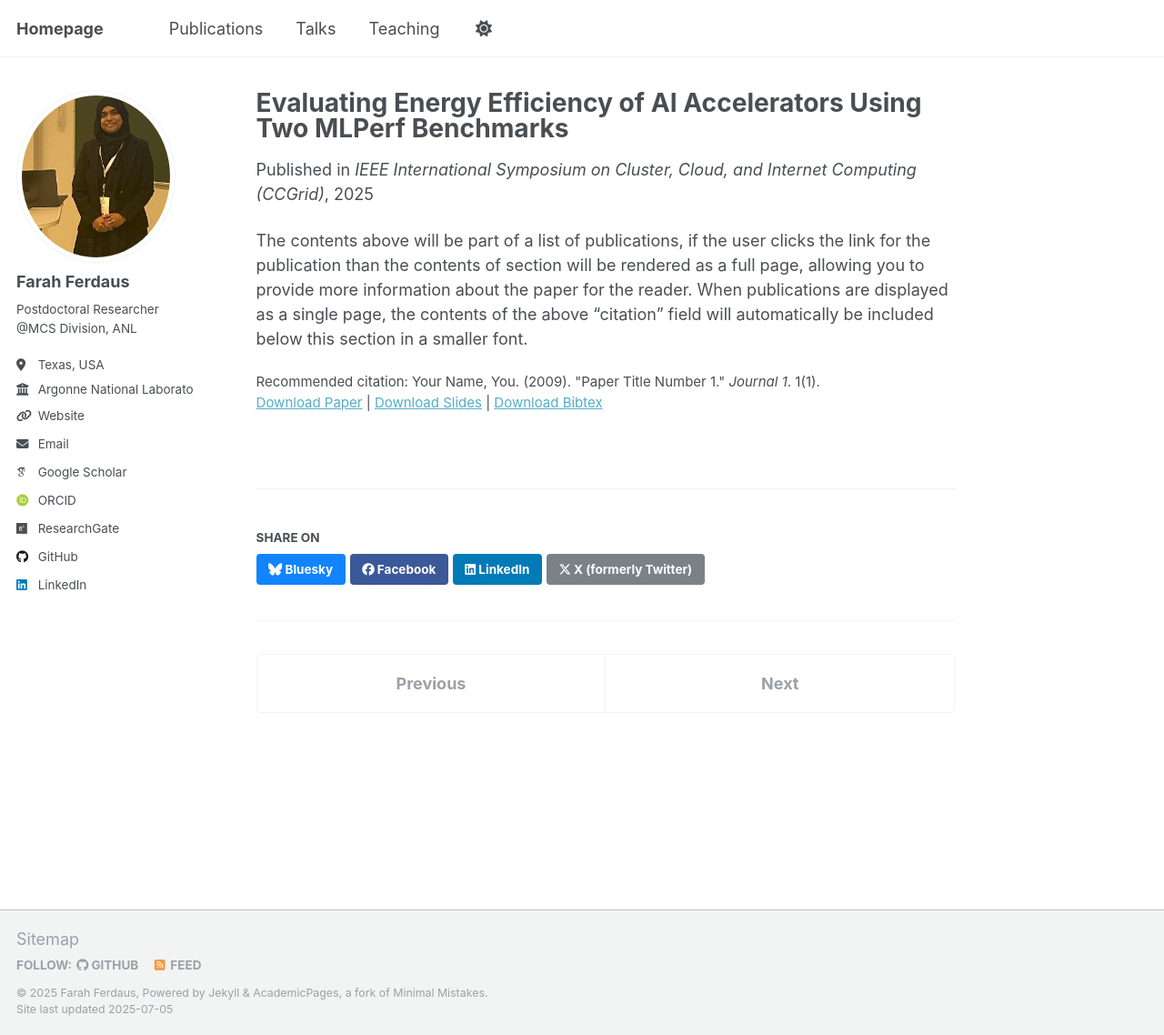
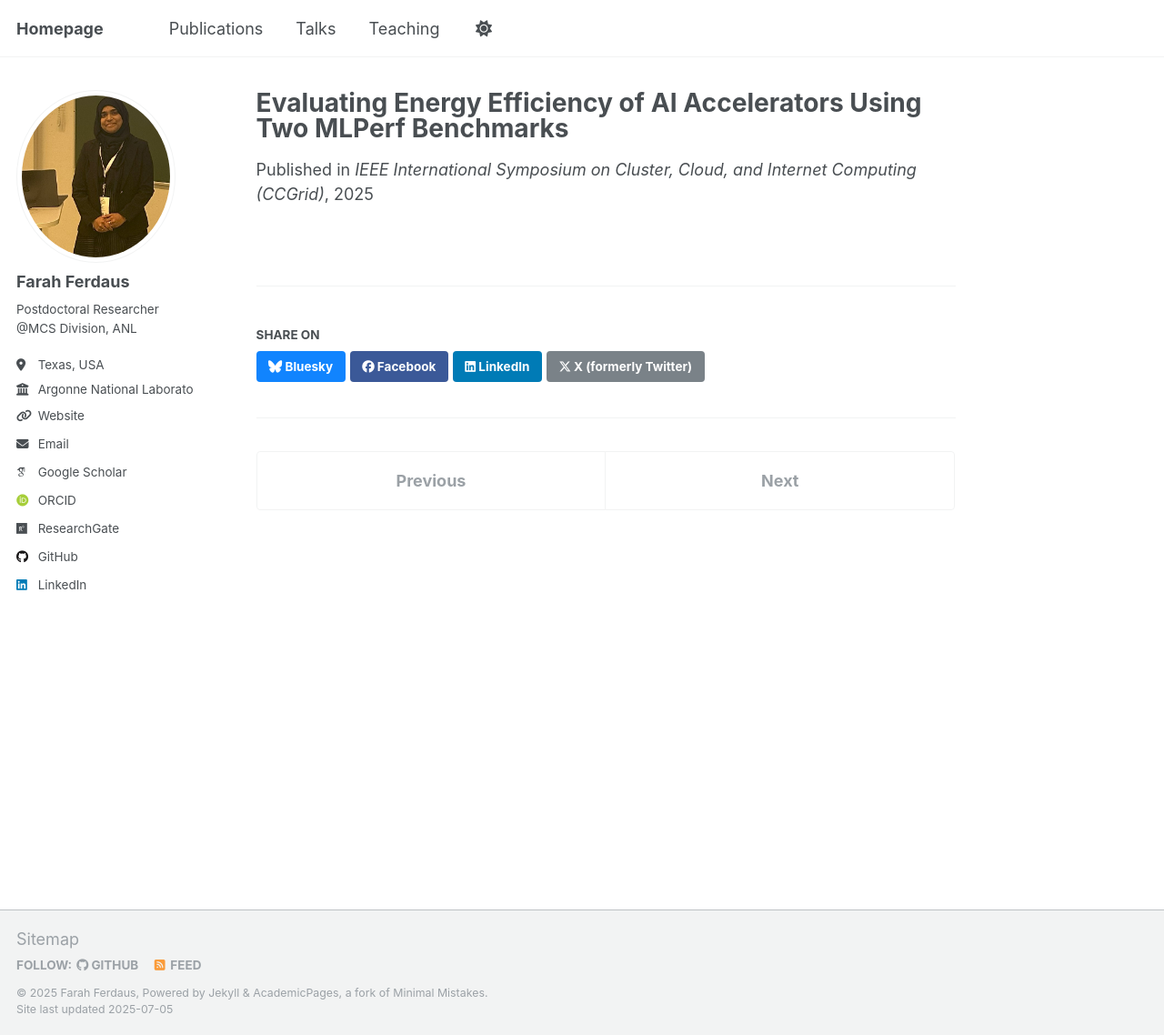
Before and after one commit to fferdaus/fferdaus.github.io, a Jekyll site: the page built from _publications/2025-05-22-mlperfPower.md, in a window 1280 px wide and 1138 px high. Shown: the whole window at 91% size. Built offline with Jekyll 4.4.1, drawn with Linux system fonts in a browser that asks for light colours; some web fonts are replaced; part of the change alters nothing that is shown.

Commit message:
Update 2025-05-22-mlperfPower.md

```diff
--- a/_publications/2025-05-22-mlperfPower.md
+++ b/_publications/2025-05-22-mlperfPower.md
@@ -1,14 +1,16 @@
 ---
 title: "Evaluating Energy Efficiency of AI Accelerators Using Two MLPerf Benchmarks"
 collection: publications
-category: manuscripts
+category: conferences
 permalink: /publication/2025-05-22-mlperfPower
 excerpt: 'This paper conduct an initial study to evaluate the energy requirements of four AI accelerators: Nvidia A100 GPUs, Intel Habana Gaudi Processing Units (HPUs), Graphcore Bow-Pod64 Intelligence Processing Units (IPUs), and GroqRack Language Processing Units (LPUs) using two popular MLPerf benchmarks: BERT-Large and ResNet50.'
 date: 2025-05-22
 venue: 'IEEE International Symposium on Cluster, Cloud, and Internet Computing (CCGrid)'
-slidesurl: 'http://academicpages.github.io/files/slides1.pdf'
+---
+
+<!--slidesurl: 'http://academicpages.github.io/files/slides1.pdf'
 paperurl: 'http://academicpages.github.io/files/paper1.pdf'
 bibtexurl: 'http://academicpages.github.io/files/bibtex1.bib'
 citation: 'Your Name, You. (2009). &quot;Paper Title Number 1.&quot; <i>Journal 1</i>. 1(1).'
 ---
-The contents above will be part of a list of publications, if the user clicks the link for the publication than the contents of section will be rendered as a full page, allowing you to provide more information about the paper for the reader. When publications are displayed as a single page, the contents of the above "citation" field will automatically be included below this section in a smaller font.
+The contents above will be part of a list of publications, if the user clicks the link for the publication than the contents of section will be rendered as a full page, allowing you to provide more information about the paper for the reader. When publications are displayed as a single page, the contents of the above "citation" field will automatically be included below this section in a smaller font.-->
```
